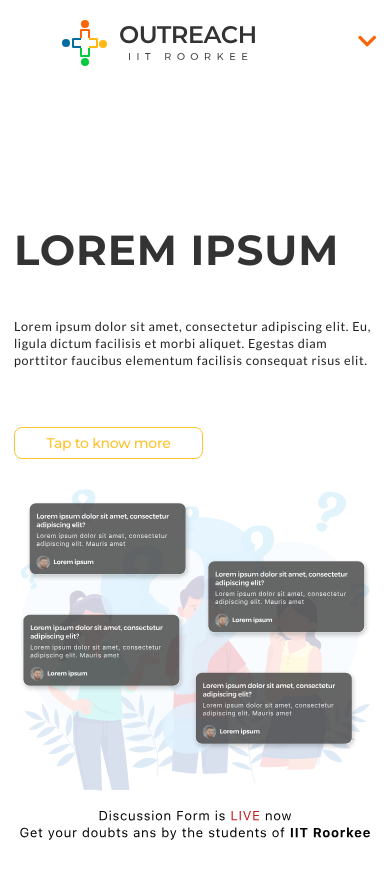
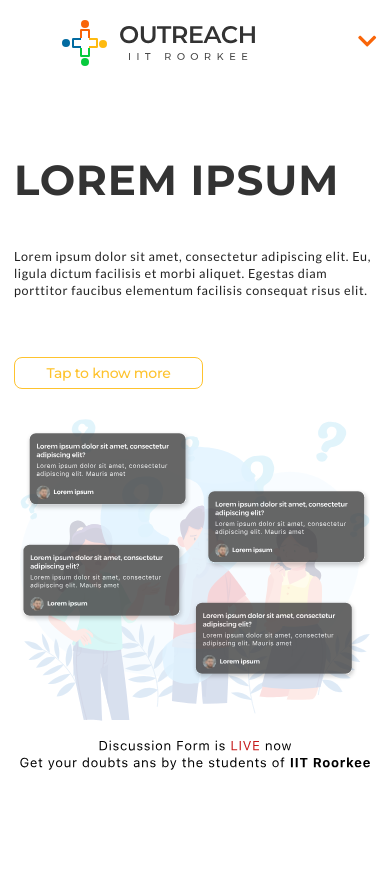
Before and after one commit to Outreach-IITR/Outreach_Website_Frontend, a React (Create React App) app: page / in a window 390 px wide. Shown: the top 878 px of the page. Built offline with nearby package versions, Linux system fonts and the light colour scheme.

Commit message:
making deployment ready

```diff
--- a/src/Components/Homepage/Homepage.css
+++ b/src/Components/Homepage/Homepage.css
@@ -2,6 +2,8 @@
     display: flex;
     justify-content: space-between;
     flex-wrap: wrap;
+    /* height: 85vh; */
+    padding-top: 7rem;
 }
 
 
@@ -245,4 +247,10 @@
         #FirstSectionImage img{
             max-width: 25rem;
         }
+        #FirstSection{
+            padding-top: 0rem;
+        }
+        #FirstSectionContent{
+            padding-top: 5rem;
+        }
 }
--- a/src/Components/Homepage/Updates.css
+++ b/src/Components/Homepage/Updates.css
@@ -1,4 +1,10 @@
 /* update section */
+/* html, body {
+    max-width: 100%;
+    overflow-x: hidden;
+} */
+
+
 #updatessection{
     display: flex;
     justify-content: space-between;
@@ -50,7 +56,8 @@
     #updates_image{
         justify-content: center;
         padding-top: 5%;
-        padding-right: 10%;
+        padding-right: 0rem;
+        /* padding-right: 10%; */
     }
         #updates_image img{
 
--- a/src/Components/Homepage/WhyIITR/WhyIITR.css
+++ b/src/Components/Homepage/WhyIITR/WhyIITR.css
@@ -6,6 +6,7 @@
   flex-wrap: wrap-reverse;
   justify-content: space-between;
   align-items: stretch;
+  /* height: 100vh; */
 }
 
 #SecondSectionImage {
--- a/src/Components/Navbar/Navbar.js
+++ b/src/Components/Navbar/Navbar.js
@@ -38,7 +38,7 @@ const Navbar = () => {
                 </a>
                 </div>
                 <div className="List-menu" onClick={() => setShowList(!showList)}>
-                    <i class={showList ? "chevron up icon List-menu-icon" : "chevron down icon List-menu-icon"} ></i>
+                    <i className={showList ? "chevron up icon List-menu-icon" : "chevron down icon List-menu-icon"} ></i>
                 </div>
             </nav>
         )
```
Also changed, not shown: src/Components/Homepage/Updates.js (+4 -4 lines).
